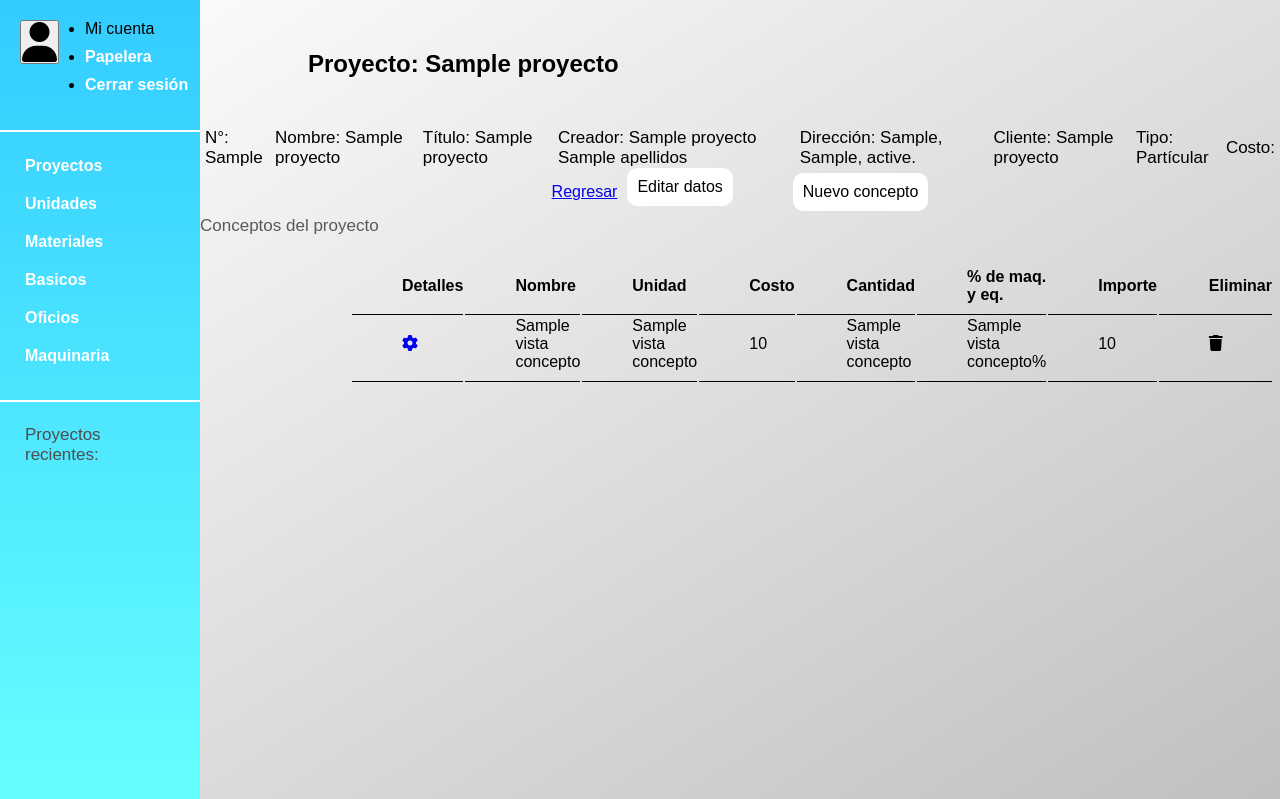
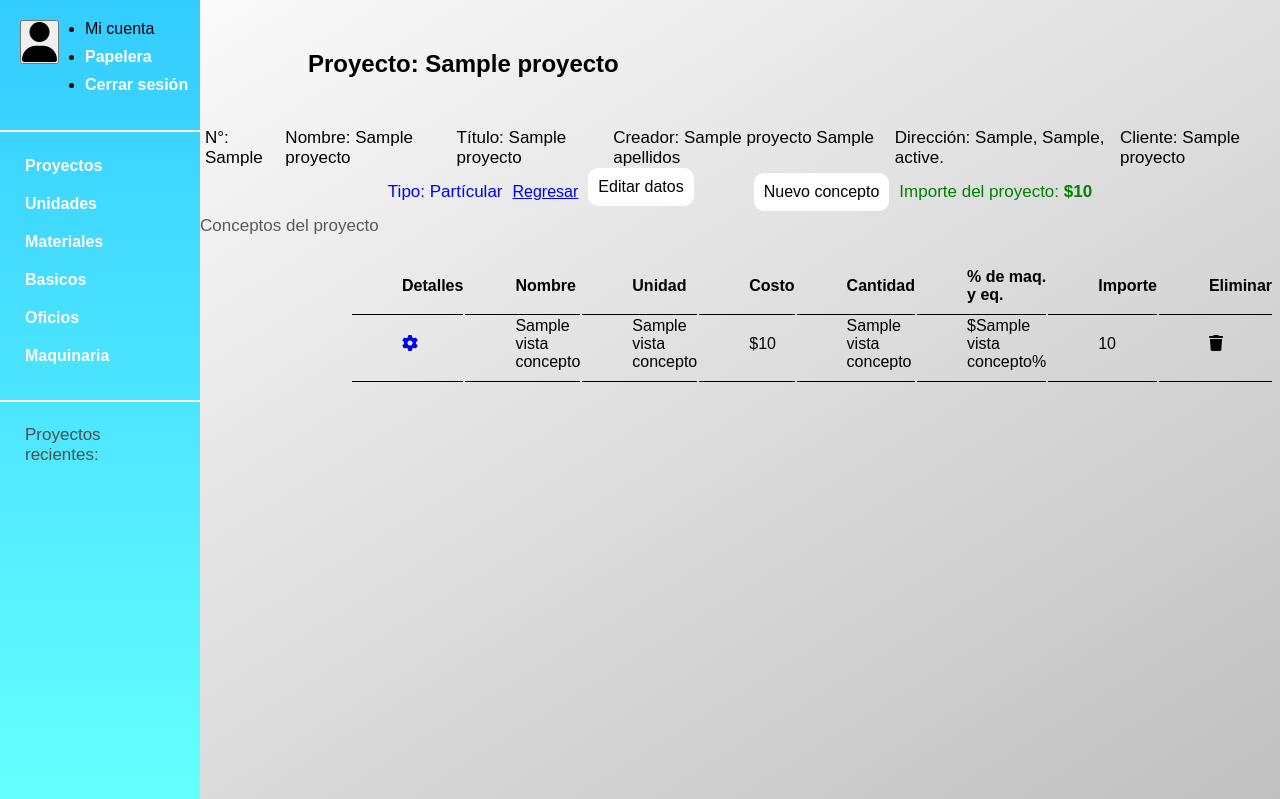
Before and after one commit to JJgithubUT/SCRBM, a Flask app: page /proyecto/detalles/1 in a window 1280 px wide. Run offline with Flask 3, Linux system fonts and the light colour scheme; a database or web service that is not in the repository returns one stand-in record (Sample ...); some libraries are stand-ins or nearby versions.

Commit message:
actualización costos de prtoyectos y costos de basicos

```diff
--- a/app/app.py
+++ b/app/app.py
@@ -955,9 +955,14 @@ def detalles_proyecto(id_proyecto):
     cur.execute('SELECT id_unidad, nombre_unidad FROM public.unidades WHERE visibilidad_unidad=true;')
     unidades=cur.fetchall()
     conn.commit()
+    cur.execute('SELECT * FROM vista_costo_proyectos WHERE fk_proy_con = %s;', (id_proyecto,))
+    costo_total_de_proyecto = cur.fetchone()[1]
+    conn.commit()
     cur.close()
     conn.close()
-    return render_template('detalles_proyecto.html', proyectaso=proyectaso[0], conceptos=conceptos, unidades=unidades)
+    return render_template('detalles_proyecto.html', proyectaso=proyectaso[0], conceptos=conceptos,
+                           unidades=unidades, costo_total_de_proyecto=costo_total_de_proyecto
+                           )
 
 #=========================================== Fin LEER DETALLES Proyecto (CONCEPTOS DE PROYECTO) ==============================================
 
--- a/app/templates/detalles_proyecto.html
+++ b/app/templates/detalles_proyecto.html
@@ -171,7 +171,10 @@
         <p>Creador: {{proyectaso.10}} {{proyectaso.11}}</p>
         <p>Dirección: {{proyectaso.4}}, {{proyectaso.5}}, {{proyectaso.6}}.</p>
         <p>Cliente: {{proyectaso.7}}</p>
-        <p>
+    </div>
+
+    <div class="alinear-horizontal">
+        <p style="color: blue;">
             Tipo:
             {% if proyectaso.9 == true %}
                 Gubernamental
@@ -179,13 +182,10 @@
                 Partícular
             {% endif %}
         </p>
-        <p>Costo: </p>
-    </div>
-
-    <div class="alinear-horizontal">
         <a class="regresar_menu" href="{{url_for('dashboard')}}">Regresar</a>
         <a class="btn_registrar" href="#editar_proyecto" id="abrir_editar_proyecto">Editar datos</a>
         <a class="btn_registrar" href="#registrar_concepto" id="abrir_registrar_concepto">Nuevo concepto</a>
+        <p style="color: green;">Importe del proyecto: <b>${{ costo_total_de_proyecto | round(3) }}</b></p>
     </div>
 
     <p>Conceptos del proyecto</p>
```
Also changed, not shown: other parts of app/templates/detalles_proyecto.html (+2 -2 lines).
